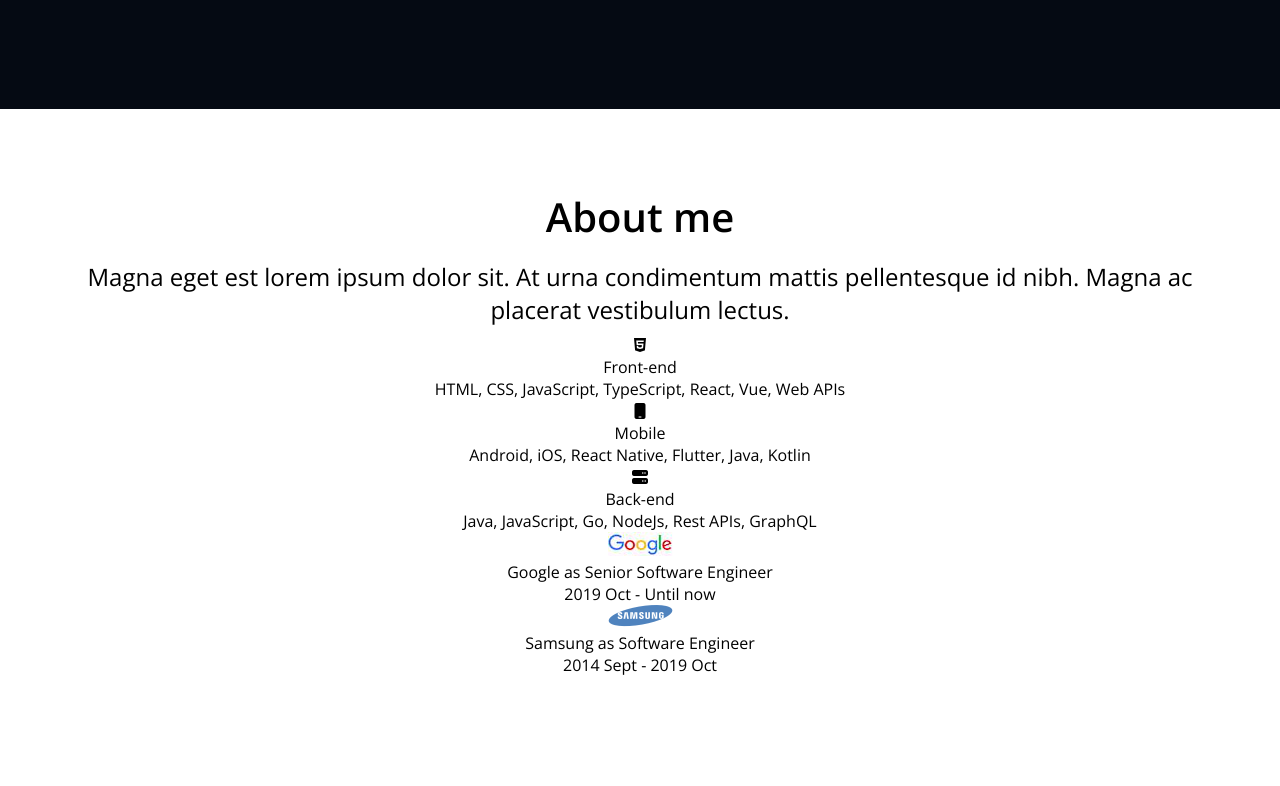
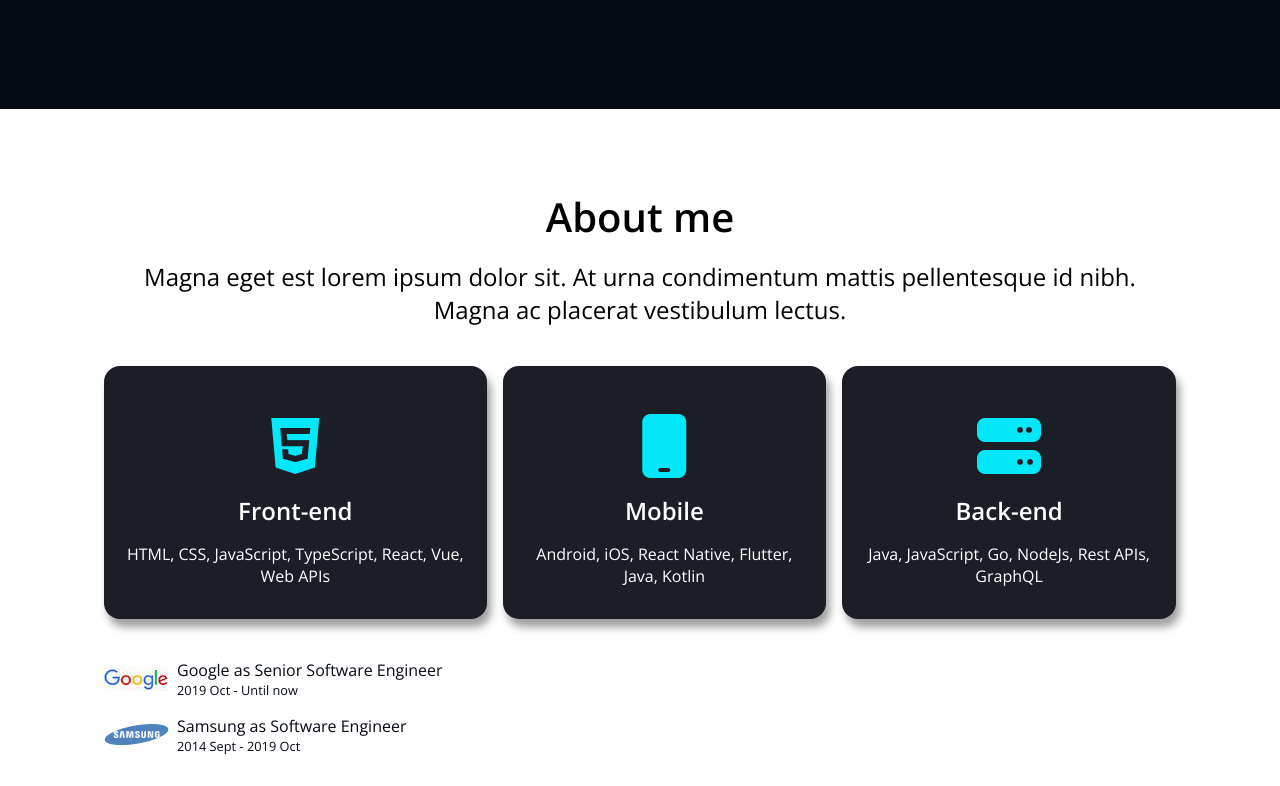
Before and after one commit to Gromitttt/clone-portfolio, a plain HTML site: page index.html in a window 1280 px wide. Shown: the part 614-1400 px from the top of the page. Drawn offline with nearby package versions, Linux system fonts and the light colour scheme.

Commit message:
CSS-about

```diff
--- a/css/style.css
+++ b/css/style.css
@@ -13,6 +13,9 @@
   --color-accent: var(--color-blue);
   --color-accent-variant: var(--color-orange);
   --color-text: var(--color-white);
+
+  /* Size */
+  --size-max-width: 1200px;
 }
 
 * {
@@ -62,6 +65,11 @@ button:focus {
 .description {
   font-size: 1.5rem;
   margin: 0.5rem 0;
+}
+
+.max-container {
+  max-width: var(--size-max-width);
+  margin: auto;
 }
 
 /* Header */
@@ -154,3 +162,57 @@ button:focus {
   outline: 2px solid var(--color-accent);
   color: var(--color-text);
 }
+
+/* About */
+.majors {
+  display: flex;
+  justify-content: space-between;
+  gap: 1rem;
+  margin: 2.5rem 0;
+}
+
+.major {
+  background-color: var(--color-primary-variant);
+  padding: 2rem 1rem;
+  color: var(--color-text);
+  border-radius: 1rem;
+  cursor: default;
+  box-shadow: 4.0px 8.0px 8.0px rgba(0,0,0,0.38);
+}
+
+.major__icon {
+  font-size: 4rem;
+  margin: 1rem 0;
+  color: var(--color-accent);
+  transition: all 300ms ease;
+}
+
+.major__title {
+  font-size: 1.5rem;
+  font-weight: bold;
+  margin-bottom: 1rem;
+}
+
+.major:hover .major__icon {
+  transform: rotate(-15deg) scale(1.2);
+}
+
+.jobs {
+  text-align: start;
+}
+
+.job {
+  display: flex;
+  align-items: center;
+  gap: 8px;
+  margin-bottom: 1rem;
+}
+
+.job__name {
+  color: var(--color-primary);
+}
+
+.job__period {
+  color: var(--color-primary);
+  font-size: 0.8rem;
+}
--- a/index.html
+++ b/index.html
@@ -56,39 +56,39 @@
     </section>
 
     <!-- About -->
-    <section id="about" class="section">
+    <section id="about" class="section max-container">
       <h2 class="title">About me</h2>
       <p class="description">Magna eget est lorem ipsum dolor sit. At urna condimentum mattis pellentesque id nibh. Magna ac placerat vestibulum lectus.</p>
-      <ul>
-        <li>
-          <i class="fa-brands fa-html5"></i>
-          <p>Front-end</p>
+      <ul class="majors">
+        <li class="major">
+          <i class="fa-brands fa-html5 major__icon"></i>
+          <p class="major__title">Front-end</p>
           <p>HTML, CSS, JavaScript, TypeScript, React, Vue, Web APIs</p>
         </li>
-        <li>
-          <i class="fa-solid fa-mobile"></i>
-          <p>Mobile</p>
+        <li class="major">
+          <i class="fa-solid fa-mobile major__icon"></i>
+          <p class="major__title">Mobile</p>
           <p>Android, iOS, React Native, Flutter, Java, Kotlin</p>
         </li>
-        <li>
-          <i class="fa-solid fa-server"></i>
-          <p>Back-end</p>
+        <li class="major">
+          <i class="fa-solid fa-server major__icon"></i>
+          <p class="major__title">Back-end</p>
           <p>Java, JavaScript, Go, NodeJs, Rest APIs, GraphQL</p>
         </li>
       </ul>
-      <ul>
-        <li>
+      <ul class="jobs">
+        <li class="job">
           <img src="images/jobs/google.png" alt="google logo">
           <div>
-            <p>Google as Senior Software Engineer</p>
-            <p>2019 Oct - Until now</p>
+            <p class="job__name">Google as Senior Software Engineer</p>
+            <p class="job__period">2019 Oct - Until now</p>
           </div>
         </li>
-        <li>
+        <li class="job">
           <img src="images/jobs/samsung.png" alt="samsung logo">
           <div>
-            <p>Samsung as Software Engineer</p>
-            <p>2014 Sept - 2019 Oct</p>
+            <p class="job__name">Samsung as Software Engineer</p>
+            <p class="job__period">2014 Sept - 2019 Oct</p>
           </div>
         </li>
       </ul>
```
